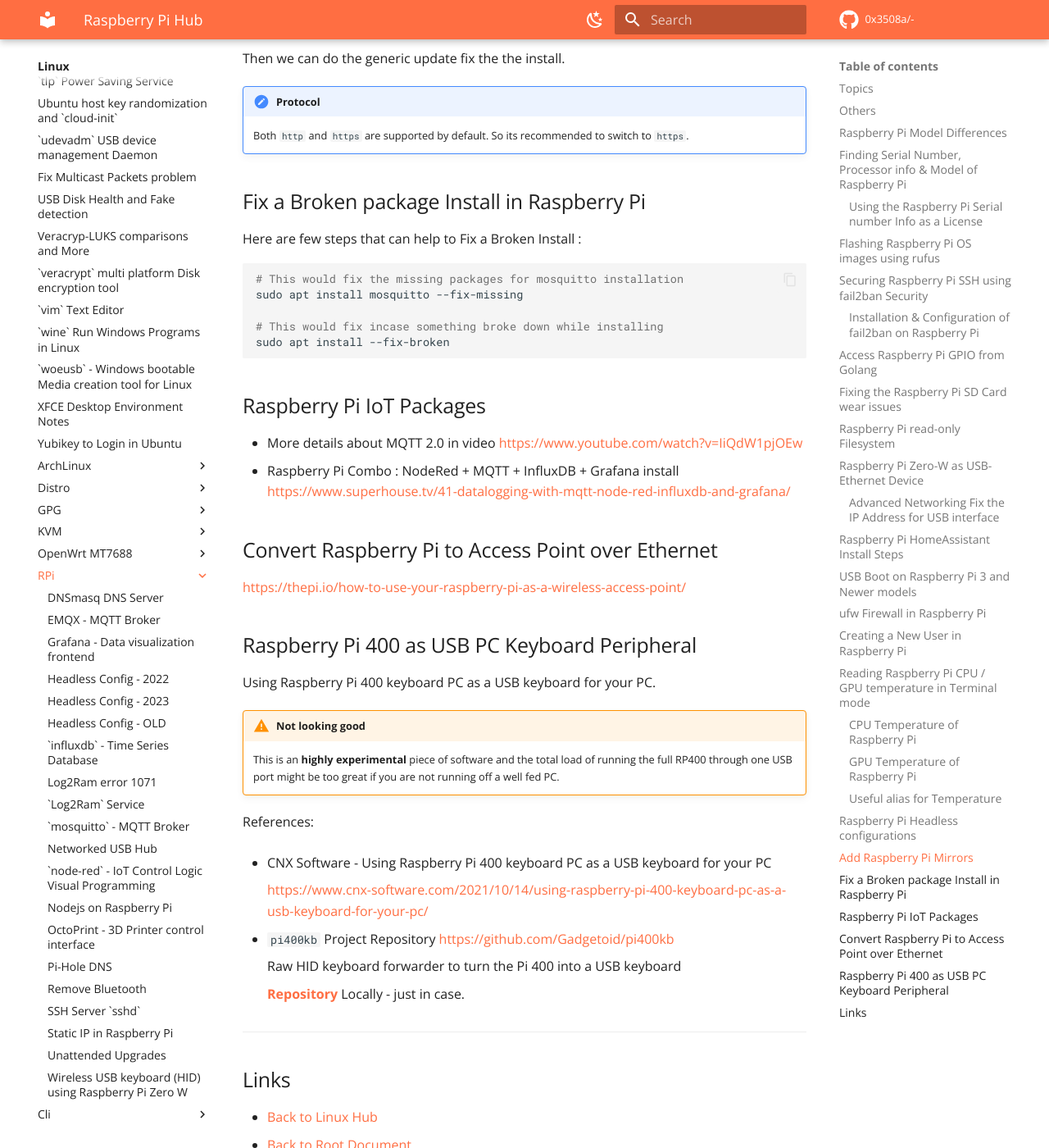
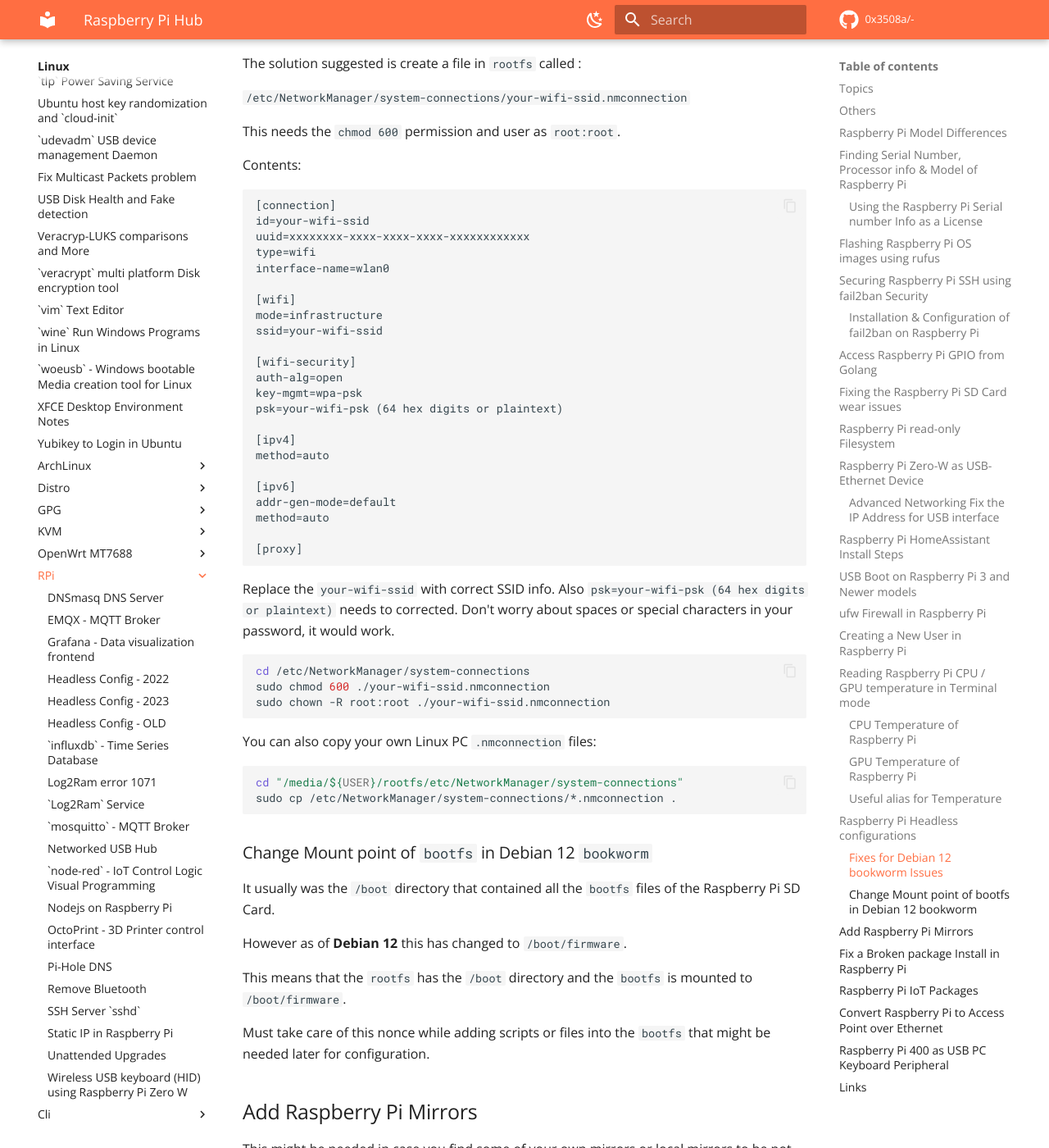
Before and after one commit to 0x3508A/-, an MkDocs documentation site: the page built from docs/Linux/RPi/README.md, in a window 1280 px wide and 1400 px high, scrolled down 11563 px. Shown: the whole window at 82% size. Built offline with MkDocs 1.6.1 and Material for MkDocs 9.7.7, drawn with Linux system fonts in a browser that asks for light colours; comment, search, counter and statistics services are not loaded; some of the changed text lies outside the part shown.

Commit message:
पुनरीक्षण

````diff
--- a/docs/Linux/RPi/README.md
+++ b/docs/Linux/RPi/README.md
@@ -4,6 +4,9 @@ All about Raspberry Pi and related documentation.
 
 ## Topics
 
+- **[Raspberry Pi Model Differences](#raspberry-pi-model-differences)** - Various Models and Processors.
+- **[Raspberry Pi Serial Number](#finding-serial-number-processor-info--model-of-raspberry-pi)** - Easy way to uniquely identify your Pi.
+- **[Flashing OS using `rufus` tool](#flashing-raspberry-pi-os-images-using-rufus)** - Windows new flashing method with `rufus`.
 - **[Pi-Hole DNS](./pi-hole.md)** - Help document for Installation and configuration of local Ad-blocking DNS.
 - **[`mosquitto`](./mosquitto.md)** - Most popular MQTT Broker.
 - **[Remove and Disable Bluetooth](./remove-bluetooth.md)** - Help with getting rid of bluetooth for security.
@@ -16,9 +19,14 @@ All about Raspberry Pi and related documentation.
 - **[`Grafana`](./grafana.md)** - Data visualization frontend - goes well with [`influxdb`](./influxdb.md).
 - **[OctoPrint](./octoprint.md)** - 3D Printer Control Interface.
 - **[SSH Server `sshd`](./ssh-server.md)** - Essential tools for working with Raspberry Pi remotely.
+- **[`fail2ban`](#securing-raspberry-pi-ssh-using-fail2ban-security)** - Secure Pi from Brute force or DDOS on SSH etc.
 - **[Static IP Configuration for Raspberry Pi](./static-ip.md)** - Network configuration.
 - **[USB over IP](./network-usb-hub.md)** - Using Raspberry Pi as a Networked USB Hub.
 - **[Wireless USB Keyboard using Raspberry Pi Zero W](./zerow-hid.md)** - HID Keyboard over WiFi using Raspberry Pi Zero W USB port.
+- **[`ufw`](#ufw-firewall-in-raspberry-pi)** - Firewall for Raspberry Pi.
+- **[Headless Setup of Raspberry Pi](#raspberry-pi-headless-configurations)** - Some times monitor and keyboards are not needed.
+- **[Add Raspberry Pi Package Repository Mirrors](#add-raspberry-pi-mirrors)** - Fix the issues with non-working local mirrors.
+- **[Fix Broken Packages](#fix-a-broken-package-install-in-raspberry-pi)** - Avoid or fix errors during package installs.
 
 ## Others
 
@@ -166,6 +174,8 @@ Links:
 - <https://www.raspberry-pi-geek.de/ausgaben/rpg/2018/08/raspbian-im-read-only-modus/2/>
 
 ## Raspberry Pi Zero-W as USB-Ethernet Device
+
+**Not Working as of 2023-06-06 20:58.13-364**
 
 Reference:
 - <https://learn.adafruit.com/turning-your-raspberry-pi-zero-into-a-usb-gadget/ethernet-gadget>
@@ -453,6 +463,79 @@ References:
 
 - <https://www.declarativesystems.com/2022/06/23/headless-rasperry-pi-setup.html>
 
+### Fixes for Debian 12 `bookworm` Issues
+
+Yes the latest version as of `2023-11-18 Sat 08:36.17`
+does not work even with the 2022 configuration.
+
+This is due to following issue:
+
+<https://github.com/RPi-Distro/raspberrypi-net-mods/issues/11>
+
+The Solution can be found here:
+
+<https://forums.raspberrypi.com/viewtopic.php?t=357562>
+
+The solution suggested is create a file in `rootfs` called :
+
+`/etc/NetworkManager/system-connections/your-wifi-ssid.nmconnection`
+
+This needs the `chmod 600` permission and user as `root:root`.
+
+Contents:
+
+```
+[connection]
+id=your-wifi-ssid
+uuid=xxxxxxxx-xxxx-xxxx-xxxx-xxxxxxxxxxxx
+type=wifi
+interface-name=wlan0
+
+[wifi]
+mode=infrastructure
+ssid=your-wifi-ssid
+
+[wifi-security]
+auth-alg=open
+key-mgmt=wpa-psk
+psk=your-wifi-psk (64 hex digits or plaintext)
+
+[ipv4]
+method=auto
+
+[ipv6]
+addr-gen-mode=default
+method=auto
+
+[proxy]
+```
+Replace the `your-wifi-ssid` with correct SSID info.
+Also `psk=your-wifi-psk (64 hex digits or plaintext)` needs to corrected. Don't worry about spaces or special characters in your password, it would work.
+
+```sh
+cd /etc/NetworkManager/system-connections
+sudo chmod 600 ./your-wifi-ssid.nmconnection
+sudo chown -R root:root ./your-wifi-ssid.nmconnection
+```
+
+You can also copy your own Linux PC `.nmconnection` files:
+
+```sh
+cd "/media/${USER}/rootfs/etc/NetworkManager/system-connections"
+sudo cp /etc/NetworkManager/system-connections/*.nmconnection .
+```
+
+### Change Mount point of `bootfs` in Debian 12 `bookworm`
+
+It usually was the `/boot` directory that contained all
+the `bootfs` files of the Raspberry Pi SD Card.
+
+However as of **Debian 12** this has changed to `/boot/firmware`.
+
+This means that the `rootfs` has the `/boot` directory and the `bootfs` is mounted to `/boot/firmware`.
+
+Must take care of this nonce while adding scripts or files into the `bootfs` that might be needed later for configuration.
+
 ## Add Raspberry Pi Mirrors
 
 This might be needed in case you find some of your own mirrors or local mirrors to be not accessible.
````
